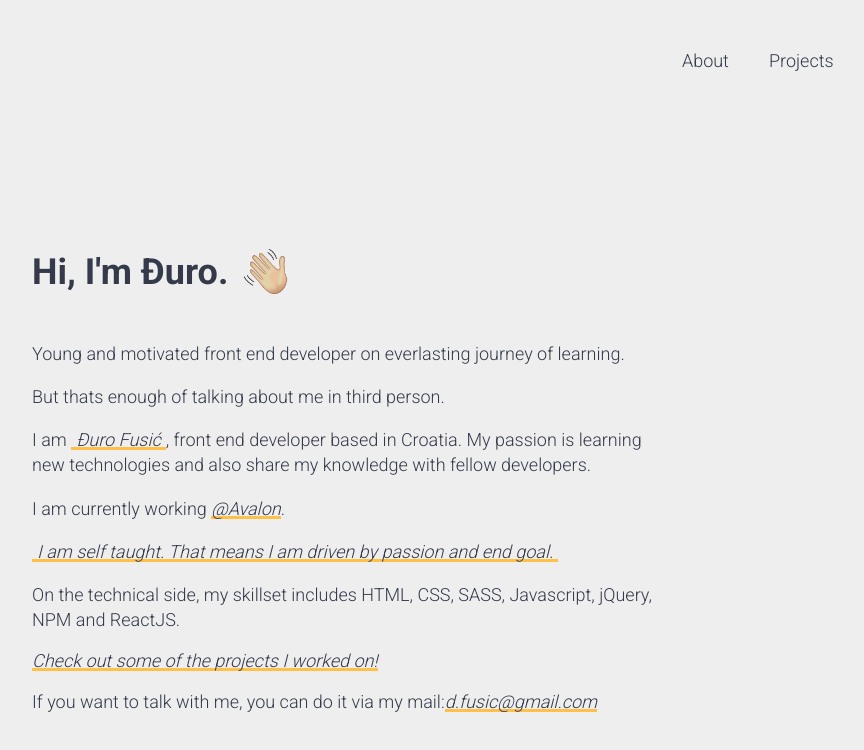
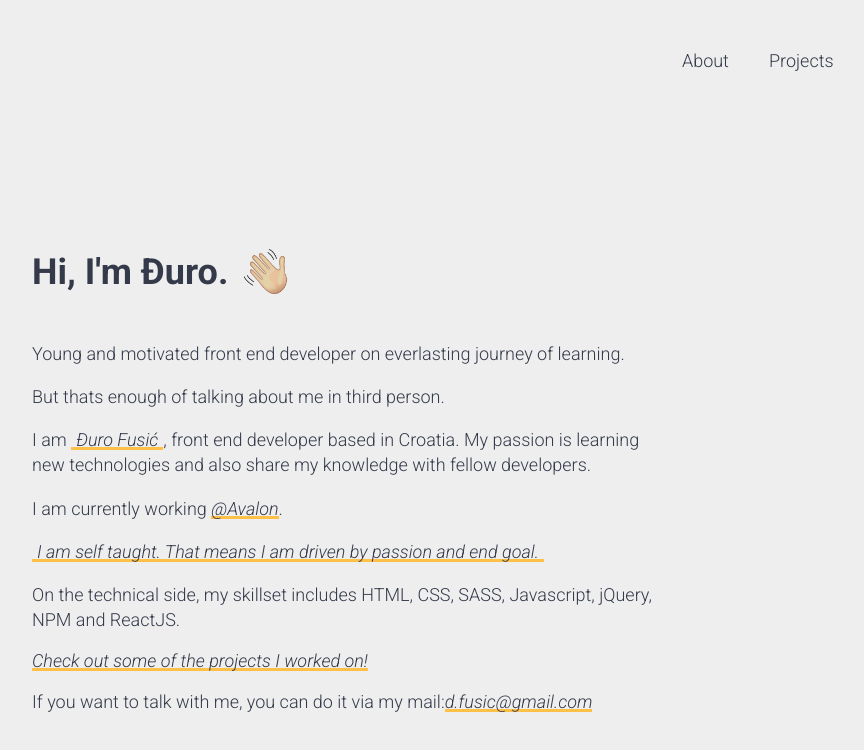
Before and after one commit to dfusic/dfusic.xyz, a website: page index.html in a window 1280 px wide. Shown: the whole page, without its empty margins (292-1156 px from the left). Drawn offline with Linux system fonts and the light colour scheme.

Commit message:
Added light italic Roboto

```diff
--- a/src/styles/scss/_fonts.scss
+++ b/src/styles/scss/_fonts.scss
@@ -1,2 +1,2 @@
-@import url('https://fonts.googleapis.com/css?family=Roboto:300,700');
+@import url('https://fonts.googleapis.com/css?family=Roboto:300,300i,700');
 $mainFont: 'Roboto', sans-serif;
```
Also changed, not shown: src/styles/css/main.css.
